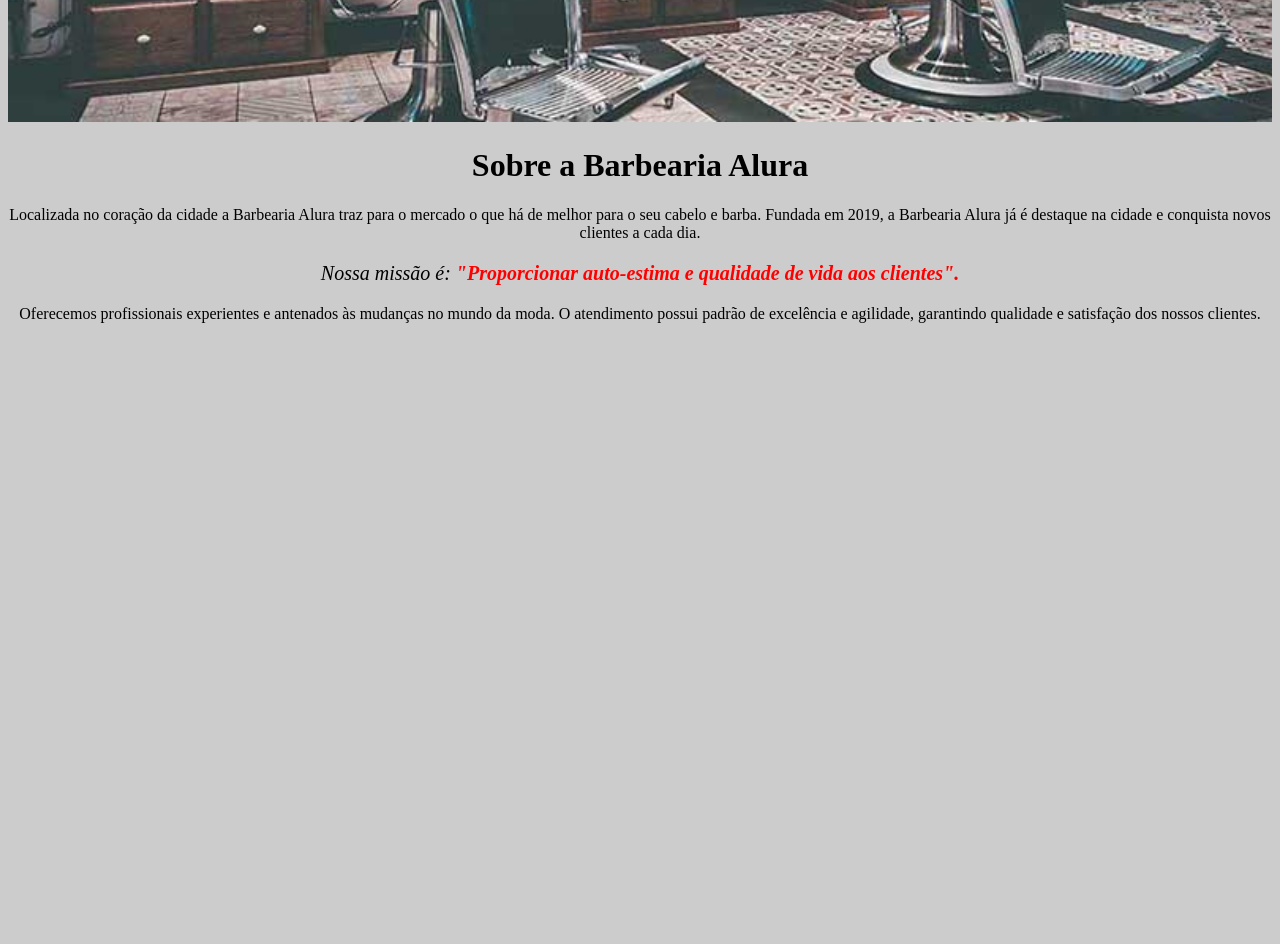
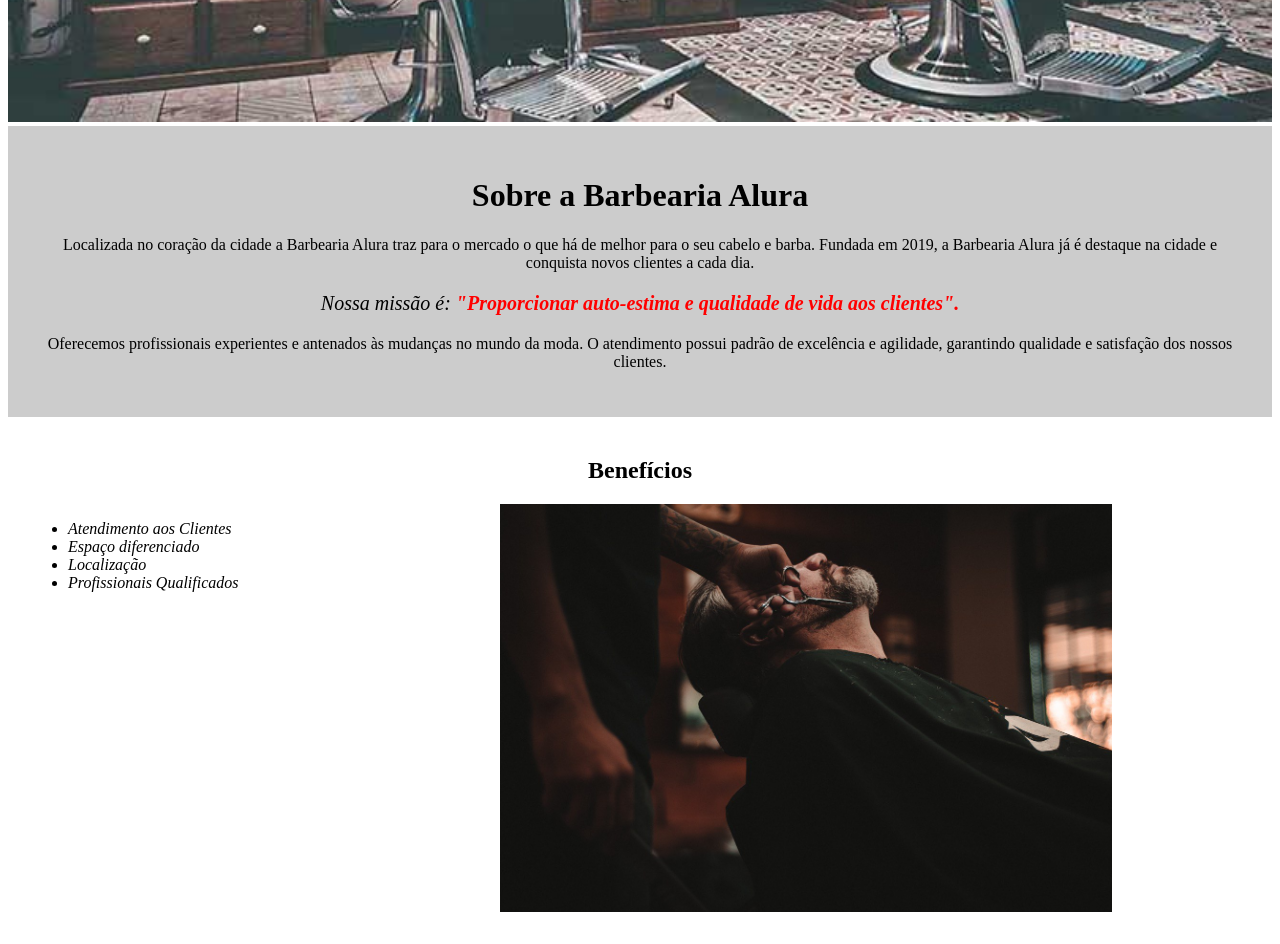
Before and after one commit to wbarbosa0/Alura-CSS3HTML5, a plain HTML site: page index.html in a window 1280 px wide. Shown: the part 360-1304 px from the top of the page. Before the commit the page ends 800 px from the top, so only its background shows below. Drawn offline with Linux system fonts and the light colour scheme.

Commit message:
Após aula 5 do Curso HTML5 e CSS3 parte 1: A primeira página da Web

```diff
--- a/index.html
+++ b/index.html
@@ -1,13 +1,16 @@
 <!DOCTYPE html>
 <html lang="pt-br">
+
 <head>
   <meta charset="UTF-8">
   <title>Barbearia Alura</title>
   <link rel="stylesheet" href="style.css">
 </head>
+
 <body>
 
   <img id="banner" src=banner.jpg>
+  <div class="principal">
     <h1>Sobre a Barbearia Alura</h1>
 
     <p>Localizada no coração da cidade a Barbearia Alura traz para o mercado o que há de melhor para o seu cabelo e barba. Fundada em 2019, a Barbearia Alura já é destaque na cidade e conquista novos clientes a cada dia.</p>
@@ -15,5 +18,19 @@
     <p id="missao"><em>Nossa missão é: <strong>"Proporcionar auto-estima e qualidade de vida aos clientes".</strong></em></p>
 
     <p>Oferecemos profissionais experientes e antenados às mudanças no mundo da moda. O atendimento possui padrão de excelência e agilidade, garantindo qualidade e satisfação dos nossos clientes.</p>
+  </div>
+  <div class="beneficios">
+    <h2>Benefícios</h2>
+
+    <ul>
+      <li class="itens">Atendimento aos Clientes</li>
+      <li class="itens">Espaço diferenciado</li>
+      <li class="itens">Localização</li>
+      <li class="itens">Profissionais Qualificados</li>
+    </ul>
+
+    <img src="beneficios.jpg" class="imagembeneficios">
+  </div>
 </body>
+
 </html>
--- a/style.css
+++ b/style.css
@@ -1,10 +1,12 @@
-body {
+.principal {
   background: #CCCCCC;
+  padding: 30px;
 }
 
-#banner{
+#banner {
   width: 100%;
 }
+
 h1 {
   text-align: center;
 }
@@ -13,9 +15,34 @@ p {
   text-align: center;
 }
 
-#missao{
+#missao {
   font-size: 20px
 }
+
 em strong {
-  color: RGB(255,0,0);
+  color: RGB(255, 0, 0);
 }
+
+.itens {
+  font-style: italic
+}
+
+.beneficios {
+  background: #FFFFFF;
+  padding: 20px;
+}
+
+h2 {
+  text-align: center;
+}
+
+ul {
+  display: inline-block;
+  vertical-align: top;
+  width: 20%;
+  margin-right: 15%;
+}
+
+.imagembeneficios {
+  width: 50%;
+}
```
Also changed, not shown: beneficios.jpg (added). Lines whose indentation alone changed are shown as unchanged.
